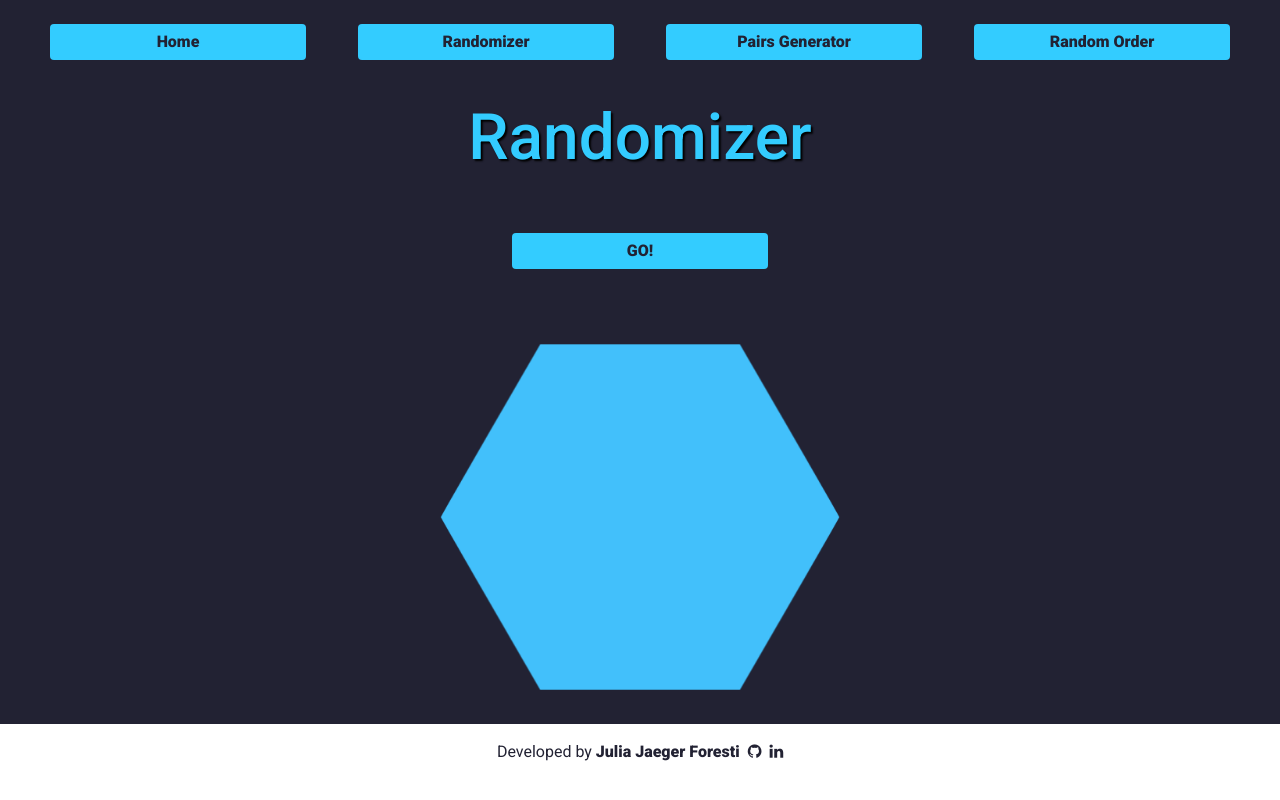
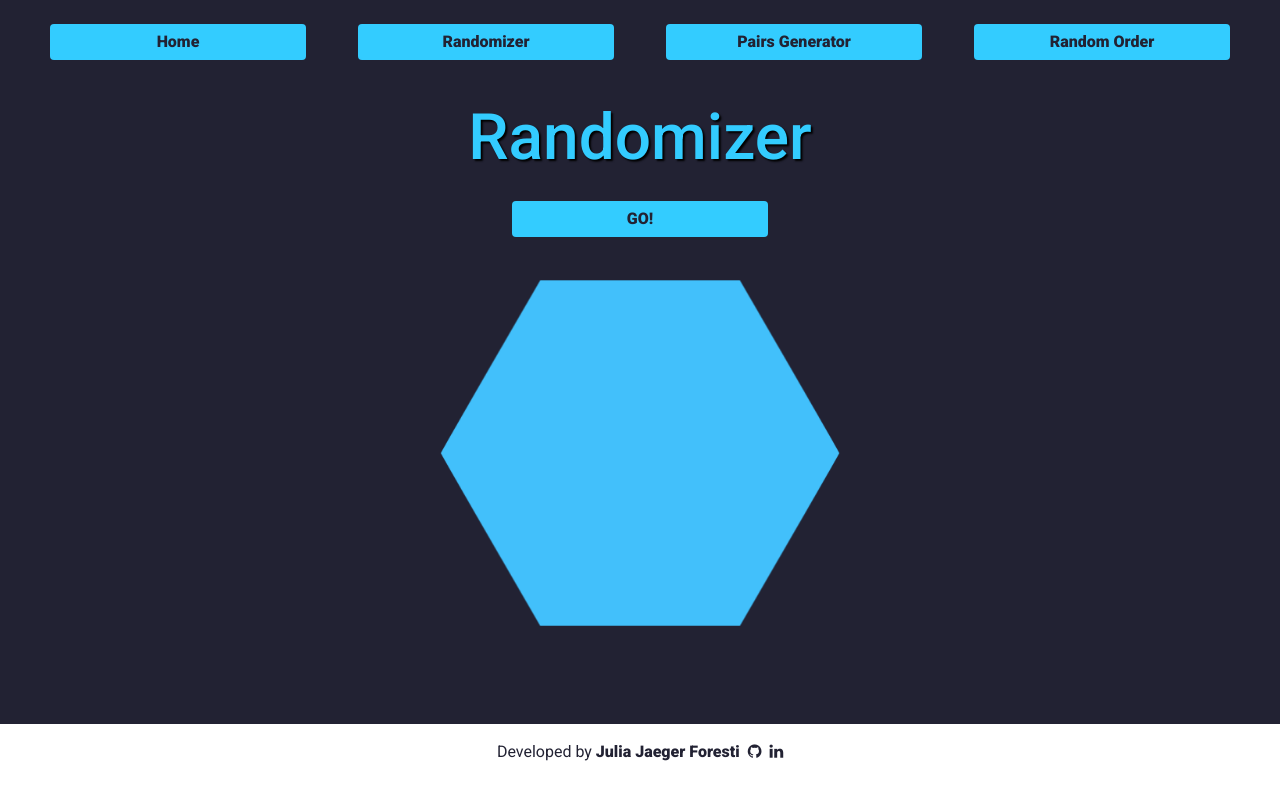
Before and after one commit to juliajforesti/randomizer, a React (Create React App) app: page /randomizer/random in a window 1280 px wide. Built offline with nearby package versions, Linux system fonts and the light colour scheme.

Commit message:
randomizer height adjusted

```diff
--- a/src/components/StudentRandomizer.js
+++ b/src/components/StudentRandomizer.js
@@ -48,7 +48,7 @@ const StudentRandomizer = () => {
   return (
     <div className="App">
       <h1 className="pt-3">Randomizer</h1>
-      <button className="btn my-5 px-5" onClick={handleClick}>
+      <button className="btn my-3 px-5" onClick={handleClick}>
         GO!
       </button>
       <div className="result-box d-flex flex-column align-items-center justify-content-center align-content-center">
```
Also changed, not shown: 8 other files (tests, documents, lock files or other folders).
